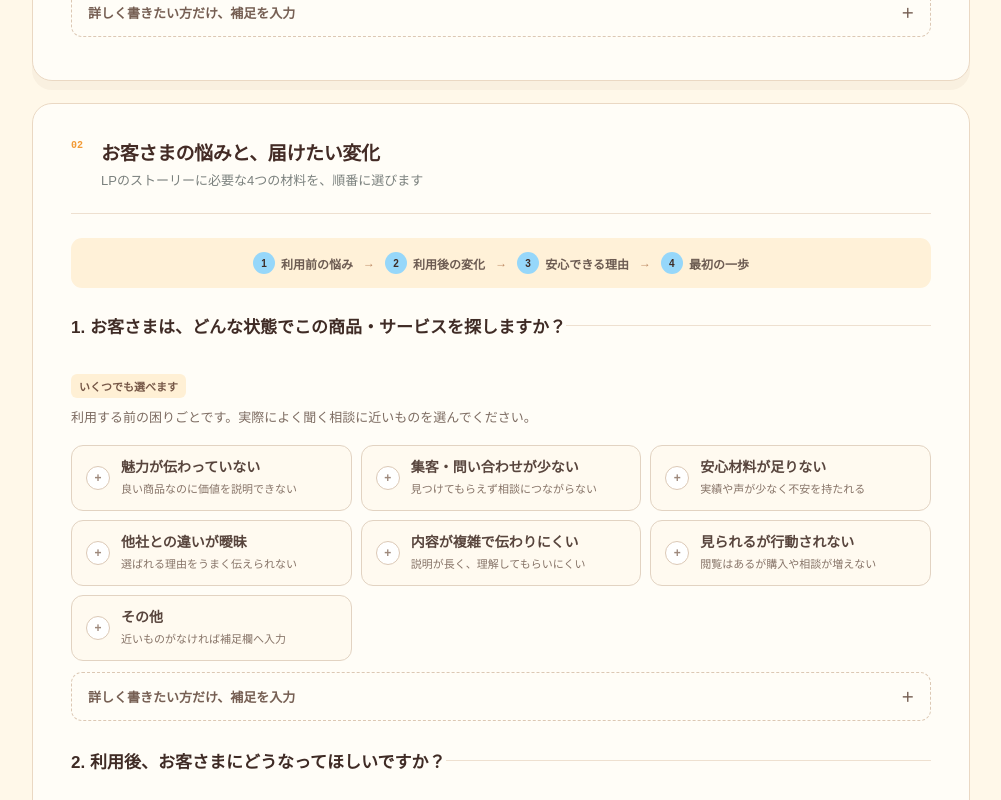
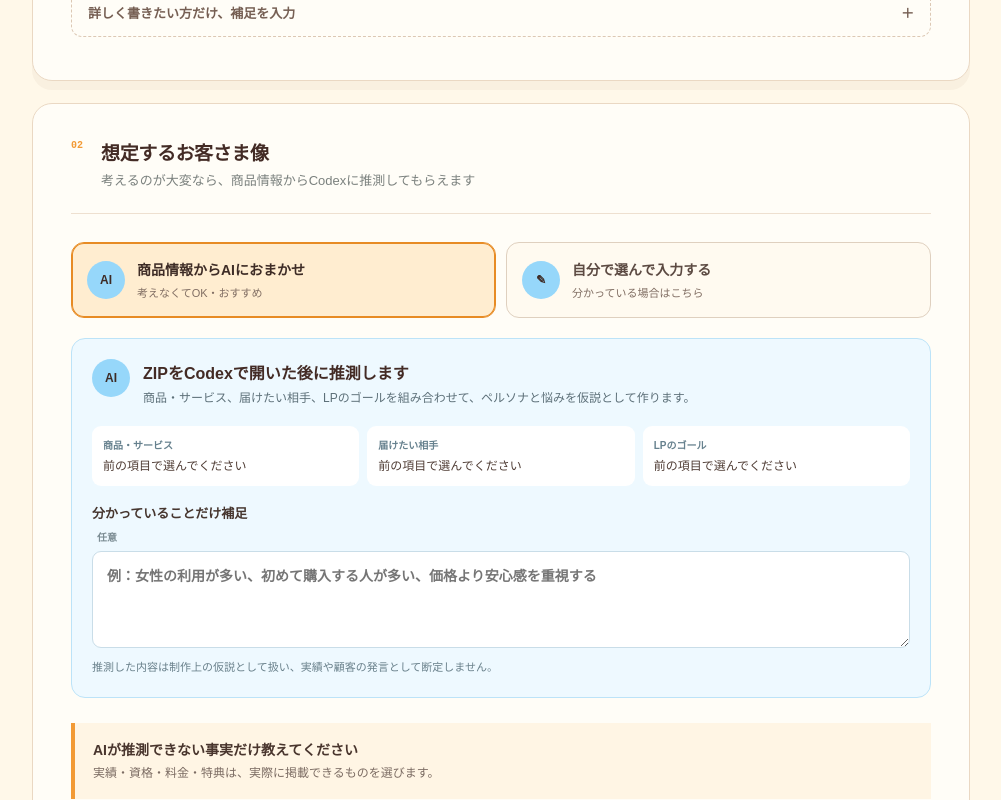
Before and after one commit to mochipj2025/LP_codex_000, a React (Vite) app: page / in a window 1280 px wide. Shown: the part 2380-3180 px from the top of the page, without its empty margins (274-1275 px from the left). Built offline with nearby package versions, Linux system fonts and the light colour scheme.

Commit message:
Add AI persona mode (#3)
Add an AI-assisted persona option that lets Codex infer customer hypotheses from product information while preserving factual safeguards.

```diff
--- a/src/App.tsx
+++ b/src/App.tsx
@@ -5,6 +5,7 @@ import "./style.css";
 
 type ProjectData = {
   repositoryUrl: string;
+  personaMode: "ai" | "manual";
   projectName: string;
   brandName: string;
   offeringType: string;
@@ -32,6 +33,7 @@ type ProjectData = {
 
 const initialData: ProjectData = {
   repositoryUrl: "",
+  personaMode: "ai",
   projectName: "",
   brandName: "",
   offeringType: "",
@@ -392,8 +394,14 @@ function buildFiles(data: ProjectData) {
   const offering = answerText(data.offeringType, offeringOptions, data.offering);
   const audience = answerText(data.audienceTypes, audienceOptions, data.audience);
   const goal = answerText(data.goalType, goalOptions, data.goal);
-  const problems = answerText(data.problemTypes, problemOptions, data.problems);
-  const benefits = answerText(data.benefitTypes, benefitOptions, data.benefits);
+  const manualProblems = answerText(data.problemTypes, problemOptions, data.problems);
+  const manualBenefits = answerText(data.benefitTypes, benefitOptions, data.benefits);
+  const problems = data.personaMode === "ai"
+    ? `Codexが商品・サービス、想定ユーザー、LPのゴールから仮説を作成${data.problems.trim() ? `。分かっていること：${data.problems.trim()}` : ""}`
+    : manualProblems;
+  const benefits = data.personaMode === "ai"
+    ? "Codexが推測したペルソナに合う、利用後の変化を仮説として作成"
+    : manualBenefits;
   const proof = answerText(data.proofTypes, proofOptions, data.proof);
   const offer = answerText(data.offerTypes, offerOptions, data.offer);
   const ctaLabel = answerText(data.ctaType, ctaOptions, data.ctaLabel);
@@ -414,6 +422,13 @@ function buildFiles(data: ProjectData) {
       audience: normalize(audience),
       primaryGoal: normalize(goal),
       cta: { label: normalize(ctaLabel), url: normalize(data.ctaUrl) },
+    },
+    persona: {
+      mode: data.personaMode === "ai" ? "infer-with-codex" : "manual",
+      inferenceSource: data.personaMode === "ai" ? ["offering", "audience", "primaryGoal", "knownNotes"] : [],
+      instruction: data.personaMode === "ai"
+        ? "商品・サービス、想定ユーザー、LPのゴールからペルソナを仮説生成する。推測を確認済み事実として断定しない。"
+        : "入力された悩みと期待する変化を優先してペルソナを整理する。",
     },
     content: {
       customerProblems: normalize(problems),
@@ -446,6 +461,9 @@ function buildFiles(data: ProjectData) {
 - ブランド／運営者: ${normalize(data.brandName)}
 
 ## 顧客理解
+### ペルソナの作成方法
+${data.personaMode === "ai" ? "Codexにおまかせ。商品・サービス、想定ユーザー、LPのゴールから仮説を作成する。" : "入力内容から作成する。"}
+
 ### 抱えている悩み
 ${normalize(problems)}
 
@@ -511,6 +529,9 @@ ${normalize(notes)}
 - モバイルを含むレスポンシブ、キーボード操作、十分なコントラストを確認する。
 - 必要な画像は IMAGE_BRIEF.md に沿って生成または選定し、適切な代替テキストを付ける。
 - 実装後にリンク、CTA、表示崩れ、ビルドを確認する。
+- persona.mode が infer-with-codex の場合は、商品・サービス、想定ユーザー、LPのゴールから1〜2名のペルソナを仮説生成する。
+- AI推測したペルソナ・悩み・利用後の変化は制作上の仮説として扱い、実績・数値・顧客の発言などの確認済み事実として断定しない。
+- persona.mode が manual の場合は、入力された悩みと変化を優先する。
 `;
 
   const copy = `# 掲載コピー素材
@@ -806,15 +827,46 @@ export default function Home() {
               <div className="form-card">
                 <div className="section-title">
                   <span>02</span>
-                  <div><h2>お客さまの悩みと、届けたい変化</h2><p>LPのストーリーに必要な4つの材料を、順番に選びます</p></div>
+                  <div><h2>想定するお客さま像</h2><p>考えるのが大変なら、商品情報からCodexに推測してもらえます</p></div>
                 </div>
-                <div className="content-flow-guide" aria-label="入力する内容の流れ">
-                  <span><b>1</b>利用前の悩み</span><i>→</i><span><b>2</b>利用後の変化</span><i>→</i><span><b>3</b>安心できる理由</span><i>→</i><span><b>4</b>最初の一歩</span>
+
+                <div className="persona-mode-picker" role="radiogroup" aria-label="お客さま像の作り方">
+                  <button type="button" role="radio" aria-checked={data.personaMode === "ai"} className={data.personaMode === "ai" ? "selected" : ""} onClick={() => update("personaMode", "ai")}>
+                    <span className="mode-icon">AI</span>
+                    <span><strong>商品情報からAIにおまかせ</strong><small>考えなくてOK・おすすめ</small></span>
+                  </button>
+                  <button type="button" role="radio" aria-checked={data.personaMode === "manual"} className={data.personaMode === "manual" ? "selected" : ""} onClick={() => update("personaMode", "manual")}>
+                    <span className="mode-icon">✎</span>
+                    <span><strong>自分で選んで入力する</strong><small>分かっている場合はこちら</small></span>
+                  </button>
                 </div>
-                <SelectionQuestion title="1. お客さまは、どんな状態でこの商品・サービスを探しますか？" description="利用する前の困りごとです。実際によく聞く相談に近いものを選んでください。" multiple options={problemOptions} value={data.problemTypes} onChange={(value) => update("problemTypes", value as string[])} details={data.problems} onDetailsChange={(value) => update("problems", value)} placeholder="例：毎回説明に時間がかかる、問い合わせが月に数件しかない" />
-                <SelectionQuestion title="2. 利用後、お客さまにどうなってほしいですか？" description="商品・サービスを使った後に得られる結果や、感じてほしい気持ちを選びます。" multiple options={benefitOptions} value={data.benefitTypes} onChange={(value) => update("benefitTypes", value as string[])} details={data.benefits} onDetailsChange={(value) => update("benefits", value)} placeholder="例：作業時間が半分になる、自信を持って判断できる" />
-                <SelectionQuestion title="3. 申し込む前の不安を減らせる材料はありますか？" description="実際にLPへ掲載できる事例・声・数字などを選びます。ない場合は「まだ用意できていない」で大丈夫です。" multiple options={proofOptions} value={data.proofTypes} onChange={(value) => update("proofTypes", value as string[])} details={data.proof} onDetailsChange={(value) => update("proof", value)} placeholder="例：導入120社、お客さまの感想3件、資格名、掲載メディア名" />
-                <SelectionQuestion title="4. お客さまが最初の一歩を踏み出しやすくなる案内はありますか？" description="無料相談・お試し・資料など、いきなり購入しなくても試せるものを選びます。" multiple options={offerOptions} value={data.offerTypes} onChange={(value) => update("offerTypes", value as string[])} details={data.offer} onDetailsChange={(value) => update("offer", value)} placeholder="例：30分無料相談、7日間無料、今月末まで10%オフ" />
+
+                {data.personaMode === "ai" ? (
+                  <div className="ai-persona-panel">
+                    <div className="ai-persona-heading"><span>AI</span><div><strong>ZIPをCodexで開いた後に推測します</strong><p>商品・サービス、届けたい相手、LPのゴールを組み合わせて、ペルソナと悩みを仮説として作ります。</p></div></div>
+                    <dl>
+                      <div><dt>商品・サービス</dt><dd>{offeringAnswer || "前の項目で選んでください"}</dd></div>
+                      <div><dt>届けたい相手</dt><dd>{audienceAnswer || "前の項目で選んでください"}</dd></div>
+                      <div><dt>LPのゴール</dt><dd>{goalAnswer || "前の項目で選んでください"}</dd></div>
+                    </dl>
+                    <label>分かっていることだけ補足 <span>任意</span>
+                      <textarea value={data.problems} onChange={(event) => update("problems", event.target.value)} placeholder="例：女性の利用が多い、初めて購入する人が多い、価格より安心感を重視する" rows={3} />
+                    </label>
+                    <p className="ai-caution">推測した内容は制作上の仮説として扱い、実績や顧客の発言として断定しません。</p>
+                  </div>
+                ) : (
+                  <>
+                    <div className="content-flow-guide" aria-label="入力する内容の流れ">
+                      <span><b>1</b>利用前の悩み</span><i>→</i><span><b>2</b>利用後の変化</span>
+                    </div>
+                    <SelectionQuestion title="1. この商品・サービスが解決する悩みはどれですか？" description="商品・サービスを利用する前に、お客さまが困っていることを選んでください。" multiple options={problemOptions} value={data.problemTypes} onChange={(value) => update("problemTypes", value as string[])} details={data.problems} onDetailsChange={(value) => update("problems", value)} placeholder="例：毎回説明に時間がかかる、問い合わせが月に数件しかない" />
+                    <SelectionQuestion title="2. 利用後、お客さまにどうなってほしいですか？" description="商品・サービスを使った後に得られる結果や、感じてほしい気持ちを選びます。" multiple options={benefitOptions} value={data.benefitTypes} onChange={(value) => update("benefitTypes", value as string[])} details={data.benefits} onDetailsChange={(value) => update("benefits", value)} placeholder="例：作業時間が半分になる、自信を持って判断できる" />
+                  </>
+                )}
+
+                <div className="fact-divider"><span>AIが推測できない事実だけ教えてください</span><p>実績・資格・料金・特典は、実際に掲載できるものを選びます。</p></div>
+                <SelectionQuestion title="掲載できる安心材料はありますか？" description="実際にLPへ掲載できる事例・声・数字などを選びます。ない場合は「まだ用意できていない」で大丈夫です。" multiple options={proofOptions} value={data.proofTypes} onChange={(value) => update("proofTypes", value as string[])} details={data.proof} onDetailsChange={(value) => update("proof", value)} placeholder="例：導入120社、お客さまの感想3件、資格名、掲載メディア名" />
+                <SelectionQuestion title="最初の一歩を踏み出しやすくする案内はありますか？" description="無料相談・お試し・資料など、いきなり購入しなくても試せるものを選びます。" multiple options={offerOptions} value={data.offerTypes} onChange={(value) => update("offerTypes", value as string[])} details={data.offer} onDetailsChange={(value) => update("offer", value)} placeholder="例：30分無料相談、7日間無料、今月末まで10%オフ" />
               </div>
 
               <div className="form-card">
@@ -908,6 +960,7 @@ export default function Home() {
                   <dl>
                     <div><dt>制作先</dt><dd>{data.repositoryUrl || "未入力"}</dd></div>
                     <div><dt>想定ユーザー</dt><dd>{audienceAnswer || "未選択"}</dd></div>
+                    <div><dt>お客さま像</dt><dd>{data.personaMode === "ai" ? "商品情報からCodexが推測" : "自分で選んだ内容を使用"}</dd></div>
                     <div><dt>ゴール</dt><dd>{goalAnswer || "未選択"}</dd></div>
                     <div><dt>CTA</dt><dd>{ctaAnswer || "未選択"}</dd></div>
                   </dl>
--- a/src/style.css
+++ b/src/style.css
@@ -100,6 +100,31 @@ button { color: inherit; }
 .content-flow-guide span { display: flex; align-items: center; gap: 6px; }
 .content-flow-guide b { width: 22px; height: 22px; display: grid; place-items: center; color: #3d2a24; background: var(--sky); border-radius: 50%; font-size: 10px; }
 .content-flow-guide i { color: #bd8a64; font-style: normal; }
+.persona-mode-picker { margin-bottom: 20px; display: grid; grid-template-columns: 1fr 1fr; gap: 10px; }
+.persona-mode-picker button { min-height: 76px; padding: 13px 15px; display: flex; align-items: center; gap: 12px; color: #5c4a42; text-align: left; border: 1px solid #dfd0bf; border-radius: 13px; background: #fffaf0; cursor: pointer; transition: .18s ease; }
+.persona-mode-picker button:hover { border-color: #efad5a; transform: translateY(-1px); }
+.persona-mode-picker button.selected { color: #3e2c26; border-color: #e78b24; background: #ffedd0; box-shadow: inset 0 0 0 1px #e78b24; }
+.persona-mode-picker .mode-icon { width: 38px; height: 38px; flex: 0 0 auto; display: grid; place-items: center; color: #3d2a24; background: var(--sky); border-radius: 50%; font-size: 12px; font-weight: 900; }
+.persona-mode-picker strong, .persona-mode-picker small { display: block; }
+.persona-mode-picker strong { font-size: 14px; line-height: 1.45; }
+.persona-mode-picker small { margin-top: 4px; color: #816e63; font-size: 11px; }
+.ai-persona-panel { margin-bottom: 25px; padding: 20px; border: 1px solid #bce3f8; border-radius: 14px; background: #eef9ff; }
+.ai-persona-heading { display: flex; align-items: flex-start; gap: 13px; }
+.ai-persona-heading > span { width: 38px; height: 38px; flex: 0 0 auto; display: grid; place-items: center; color: #3d2a24; background: var(--sky); border-radius: 50%; font-size: 12px; font-weight: 900; }
+.ai-persona-heading strong { display: block; margin-top: 1px; font-size: 16px; }
+.ai-persona-heading p { margin: 5px 0 0; color: #5d7079; font-size: 12px; line-height: 1.65; }
+.ai-persona-panel dl { margin: 17px 0; display: grid; grid-template-columns: repeat(3, 1fr); gap: 8px; }
+.ai-persona-panel dl div { min-width: 0; padding: 11px; border-radius: 9px; background: white; }
+.ai-persona-panel dt { margin-bottom: 5px; color: #66818e; font-size: 10px; font-weight: 800; }
+.ai-persona-panel dd { margin: 0; color: #4f3c34; overflow-wrap: anywhere; font-size: 12px; line-height: 1.5; }
+.ai-persona-panel label { display: grid; gap: 7px; color: #46362f; font-size: 13px; font-weight: 800; }
+.ai-persona-panel label span { margin-left: 5px; color: #7c8d94; font-size: 10px; font-weight: 600; }
+.ai-persona-panel textarea { width: 100%; padding: 13px 14px; color: var(--ink); border: 1px solid #c9dde8; border-radius: 9px; outline: none; background: white; font-size: 14px; line-height: 1.65; resize: vertical; }
+.ai-persona-panel textarea:focus { border-color: #60b7e7; box-shadow: 0 0 0 3px rgba(96,183,231,.15); }
+.ai-caution { margin: 11px 0 0; color: #69808b; font-size: 11px; line-height: 1.6; }
+.fact-divider { margin: 3px 0 1px; padding: 16px 18px; border-left: 4px solid var(--accent); background: #fff5e4; }
+.fact-divider span { color: #49352d; font-size: 14px; font-weight: 800; }
+.fact-divider p { margin: 5px 0 0; color: #7c6c63; font-size: 12px; line-height: 1.6; }
 .form-grid { display: grid; grid-template-columns: 1fr 1fr; gap: 22px 18px; }
 .form-grid.two-cols { grid-template-columns: 1fr 1fr; }
 .form-grid label { display: grid; gap: 8px; color: #3e4743; font-size: 14px; font-weight: 800; }
@@ -255,6 +280,8 @@ button { color: inherit; }
   .form-card { padding: 24px 19px 27px; border-radius: 12px; }
   .content-flow-guide { justify-content: flex-start; flex-wrap: wrap; }
   .content-flow-guide i { display: none; }
+  .persona-mode-picker { grid-template-columns: 1fr; }
+  .ai-persona-panel dl { grid-template-columns: 1fr; }
   .repo-setup { padding: 23px 19px; grid-template-columns: 1fr; gap: 15px; border-radius: 14px; }
   .repo-setup-number { width: 46px; height: 46px; }
   .repo-setup ol { grid-template-columns: 1fr; }
```
Also changed, not shown: 5 other files (tests, documents, lock files or other folders).
